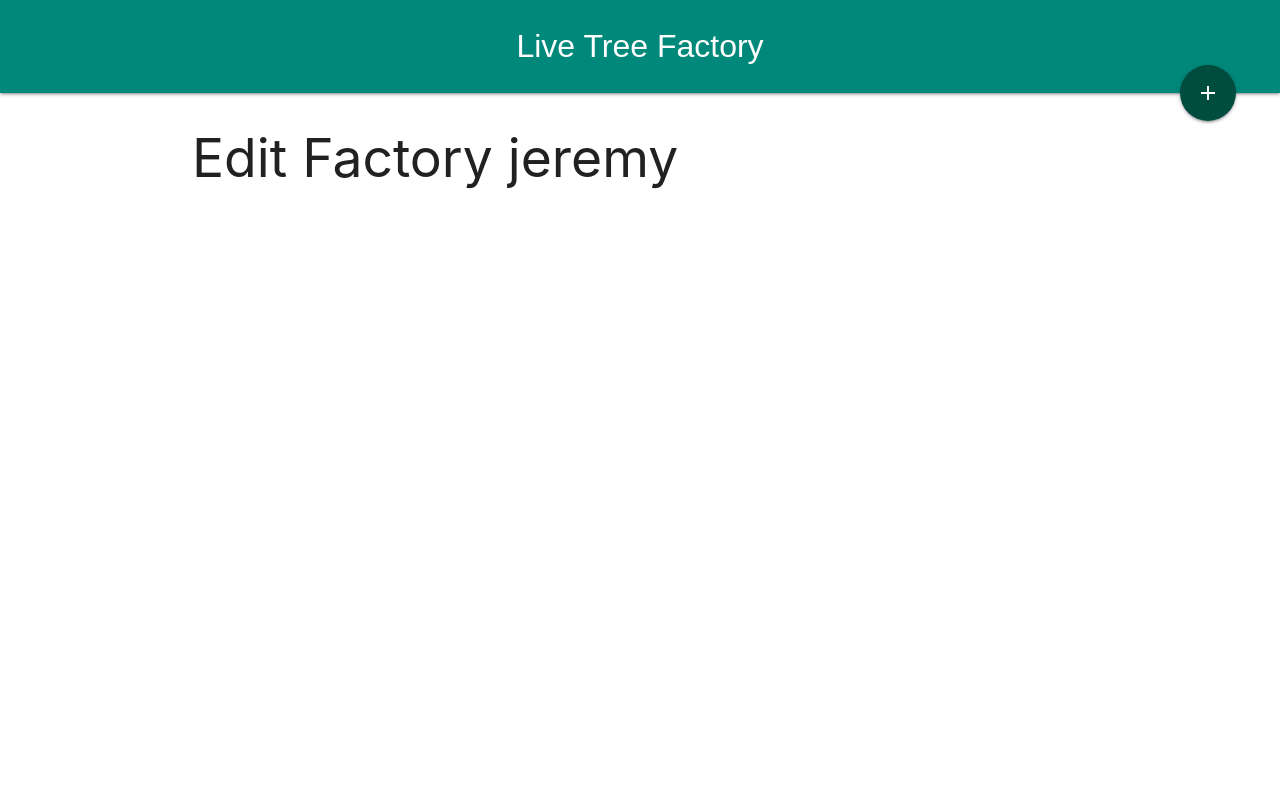
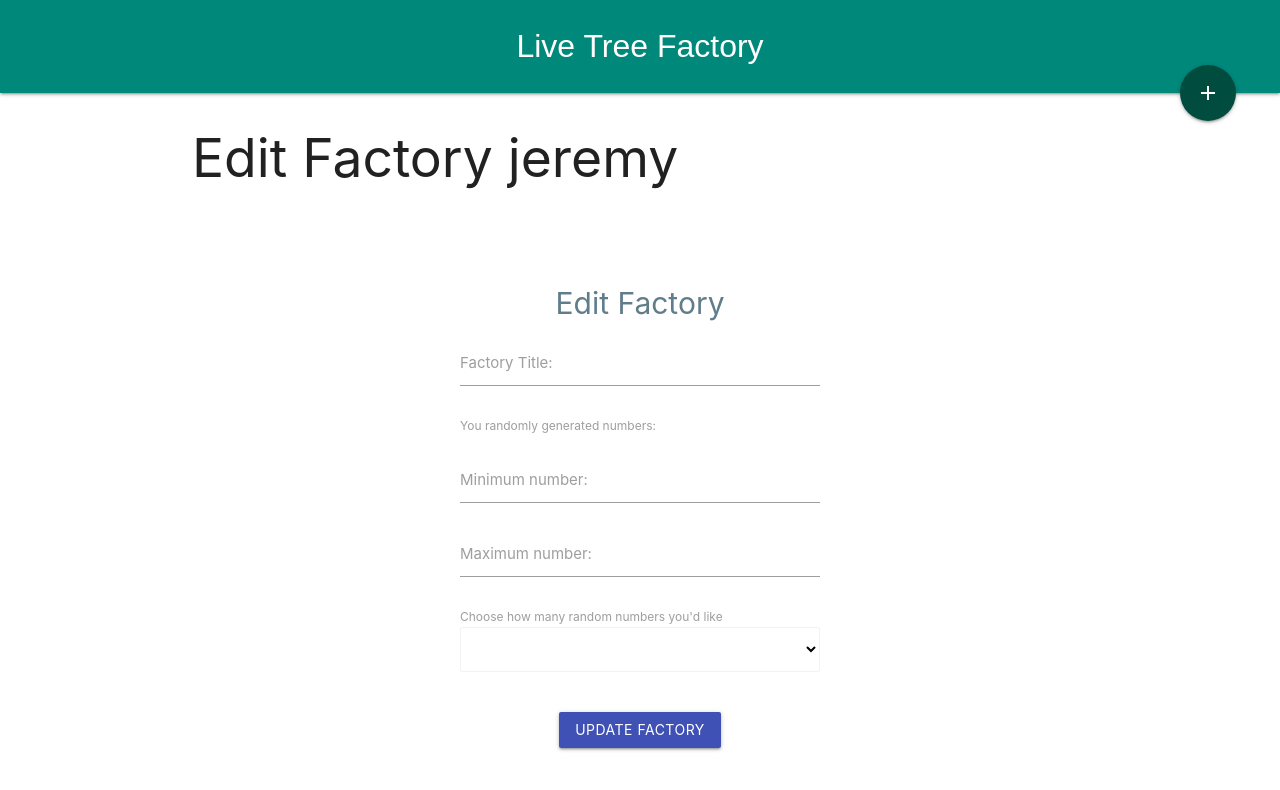
Before and after one commit to taddes/Live-Tree-View, a Vue app: page /#/edit-factory/jeremy in a window 1280 px wide. Shown: the top 790 px of the page. Built offline with nearby package versions, Linux system fonts and the light colour scheme; a web font is replaced by a local one.

Commit message:
additions to editFactory component

```diff
--- a/src/components/EditFactory.vue
+++ b/src/components/EditFactory.vue
@@ -1,6 +1,67 @@
 <template>
   <div class="container edit-factory">
     <h2>Edit Factory {{this.$route.params.factory_slug}}</h2>
+
+  <div class="container add-factory">
+    <h2 class="center-align blue-grey-text darken-4">{{editFactoryTitle}}</h2>
+    <form @submit.prevent="EditFactory">
+      <div class="field title input-field">
+        <label for="title">Factory Title:</label>
+        <input type="text" name="title" v-model.trim="factory"> <!--add .title after -->
+        <p v-if="titleFeedback" class="red-text">{{titleFeedback}}</p>
+      </div>
+
+      <!-- <div v-for="(number, index) in numbers" v-bind:key="index">
+        <label for="number">Numbers:</label>
+        <input type="text" name="number" v-model.number.trim="numbers[index]">
+      </div>
+      <div class="field add-number">
+        <label for="add-number">Numbers:</label>
+      </div> -->
+      <div>
+        <ul class="numbers">
+          <label for="num">You randomly generated numbers:</label>
+          <br>
+          <li v-for="(num, index) in numbers" v-bind:key="index">
+            <span class="chip">{{num}}</span>
+          </li>
+        </ul>
+      </div>
+
+      <div class="field min-number input-field">
+        <label for="min">Minimum number:</label>
+        <input type="text" name="min" v-model.number.trim="min">
+        <p v-if="minFeedback" class="red-text">{{minFeedback}}</p>
+      </div>
+      <div class="field max-number input-field">
+        <label for="max">Maximum number:</label>
+        <input type="text" name="max" v-model.number.trim="max">
+        <p v-if="maxFeedback" class="red-text">{{maxFeedback}}</p>
+      </div>
+
+
+
+      <div class="add-number">
+        <label for="add-number">Choose how many random numbers you'd like</label>
+        <select class="browser-default form-control" name="number" v-model="selectedNumber">
+          <option  value="" disabled >Choose how many random numbers you'd like</option>
+          <option v-for="(randomNumber, index) in randomNumbers" v-bind:key="index" v-bind:value="randomNumber.value" type="number">
+            {{ randomNumber.text }}
+          </option>
+        </select>
+        <p v-if="numberFeedback" class="red-text">{{numberFeedback}}</p>
+        <span v-if="selectedNumber">You selected {{selectedNumber}} random numbers to be generated</span>
+      </div>
+      <div class="button field center-align">
+        <button class="btn indigo factoryButton">Update Factory</button>
+        <!-- <button class="btn indigo numberButton" >Add Number</button> -->
+      </div>
+    </form>
+  </div>
+
+
+
+
   </div>
 </template>
 
@@ -9,8 +70,37 @@ export default {
   name: 'EditFactory',
   data() {
     return {
+      editFactoryTitle: `Edit Factory`,
+      factory: null,
+           numbers: [],
+           title: null,
+      randomNumbers: [
+        {text: '1', value: 1},
+        {text: '2', value: 2},
+        {text: '3', value: 3},
+        {text: '4', value: 4},
+        {text: '5', value: 5},
+        {text: '6', value: 6},
+        {text: '7', value: 7},
+        {text: '8', value: 8},
+        {text: '9', value: 9},
+        {text: '10', value: 10},
+        {text: '11', value: 11},
+        {text: '12', value: 12},
+        {text: '13', value: 13},
+        {text: '14', value: 14},
+        {text: '15', value: 15},
+        ],
 
     }
+  },
+  methods: {
+    editFactory() {
+      //similar to addFactory in other component
+    }
+  },
+  created() {
+    // mongodb refs
   }
 
 }
```
